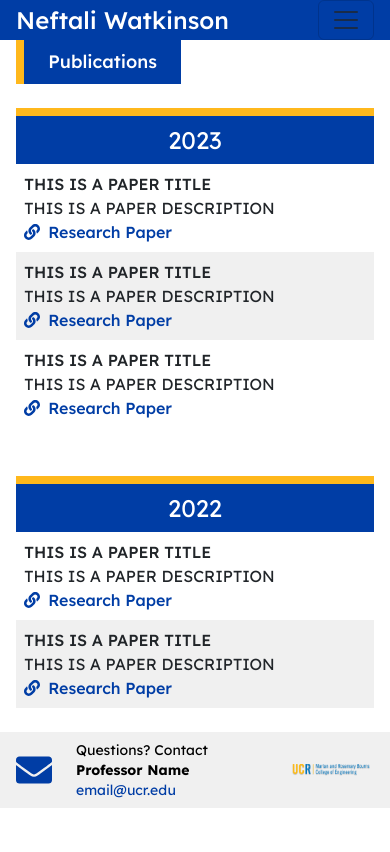
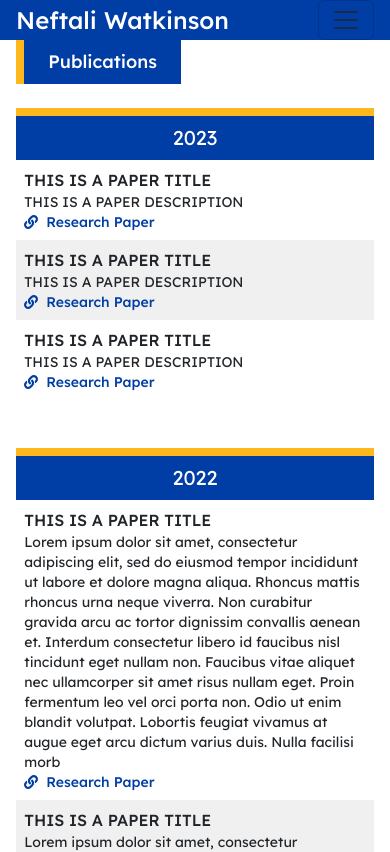
Before and after one commit to acm-ucr/professor-website, a Next.js app: page /publications in a window 390 px wide. Shown: the top 852 px of the page. Built offline with nearby package versions, Linux system fonts and the light colour scheme.

Commit message:
mobile publication

```diff
--- a/src/app/publications/page.jsx
+++ b/src/app/publications/page.jsx
@@ -11,22 +11,25 @@ const Page = () => {
         .sort((a, b) => b - a)
         .map((year, index) => (
           <div key={index} className="w-full my-4">
-            <div className="bg-professor-blue border-t-8 border-professor-yellow text-center text-white text-2xl py-2">
+            <div className="bg-professor-blue border-t-8 border-professor-yellow text-center text-white text-xl md:text-2xl py-2">
               {year}
             </div>
             <div>
+              <div className="w-full">
                 {Publications[year].map((publication, index) => (
                   <div
                     key={index}
-                  className={`${
-                    index % 2 == 0 ? "bg-white" : "bg-professor-lightgray"
-                  } p-2`}
+                    className="odd:bg-white even:bg-professor-lightgray p-2"
                   >
-                  <p className="font-medium mb-0">{publication.title}</p>
-                  <p className="mb-0">{publication.description}</p>
+                    <p className="text-base md:text-lg font-medium mb-0">
+                      {publication.title}
+                    </p>
+                    <p className="text-sm md:text-base mb-0">
+                      {publication.description}
+                    </p>
                     <a
                       href={publication.link}
-                    className="font-medium no-underline flex items-center justify-start text-professor-blue"
+                      className="text-sm md:text-base font-medium no-underline flex items-center justify-start text-professor-blue"
                     >
                       <FaLink className="mr-2" />
                       Research Paper
@@ -35,6 +38,7 @@ const Page = () => {
                 ))}
               </div>
             </div>
+          </div>
         ))}
     </div>
   );
--- a/src/data/publications.js
+++ b/src/data/publications.js
@@ -19,12 +19,15 @@ const Publications = {
   2022: [
     {
       title: "THIS IS A PAPER TITLE",
-      description: "THIS IS A PAPER DESCRIPTION",
+      description:
+        "Lorem ipsum dolor sit amet, consectetur adipiscing elit, sed do eiusmod tempor incididunt ut labore et dolore magna aliqua. Rhoncus mattis rhoncus urna neque viverra. Non curabitur gravida arcu ac tortor dignissim convallis aenean et. Interdum consectetur libero id faucibus nisl tincidunt eget nullam non. Faucibus vitae aliquet nec ullamcorper sit amet risus nullam eget. Proin fermentum leo vel orci porta non. Odio ut enim blandit volutpat. Lobortis feugiat vivamus at augue eget arcu dictum varius duis. Nulla facilisi morb",
       link: "THIS IS A PAPER LINK",
     },
     {
       title: "THIS IS A PAPER TITLE",
-      description: "THIS IS A PAPER DESCRIPTION",
+      description:
+        "Lorem ipsum dolor sit amet, consectetur adipiscing elit, sed do eiusmod tempor incididunt ut labore et dolore magna aliqua. Rhoncus mattis rhoncus urna neque viverra. Non curabitur gravida arcu ac tortor dignissim convallis aenean et. Interdum consectetur libero id faucibus nisl tincidunt eget nullam non. Faucibus vitae aliquet nec ullamcorper sit amet risus nullam eget. Proin fermentum leo vel orci porta non. Odio ut enim blandit volutpat. Lobortis feugiat vivamus at augue eget arcu dictum varius duis. Nulla facilisi morb",
+
       link: "THIS IS A PAPER LINK",
     },
   ],
```
Lines whose indentation alone changed are shown as unchanged.
